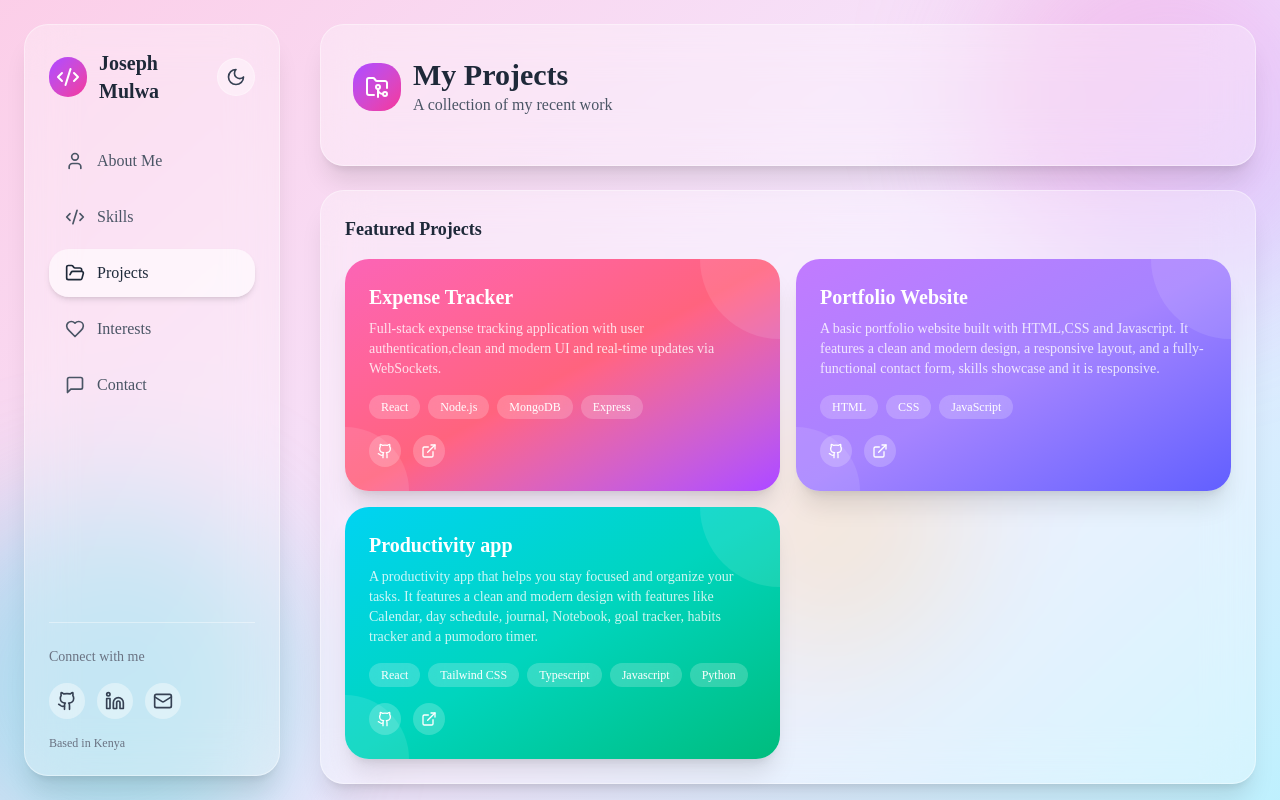
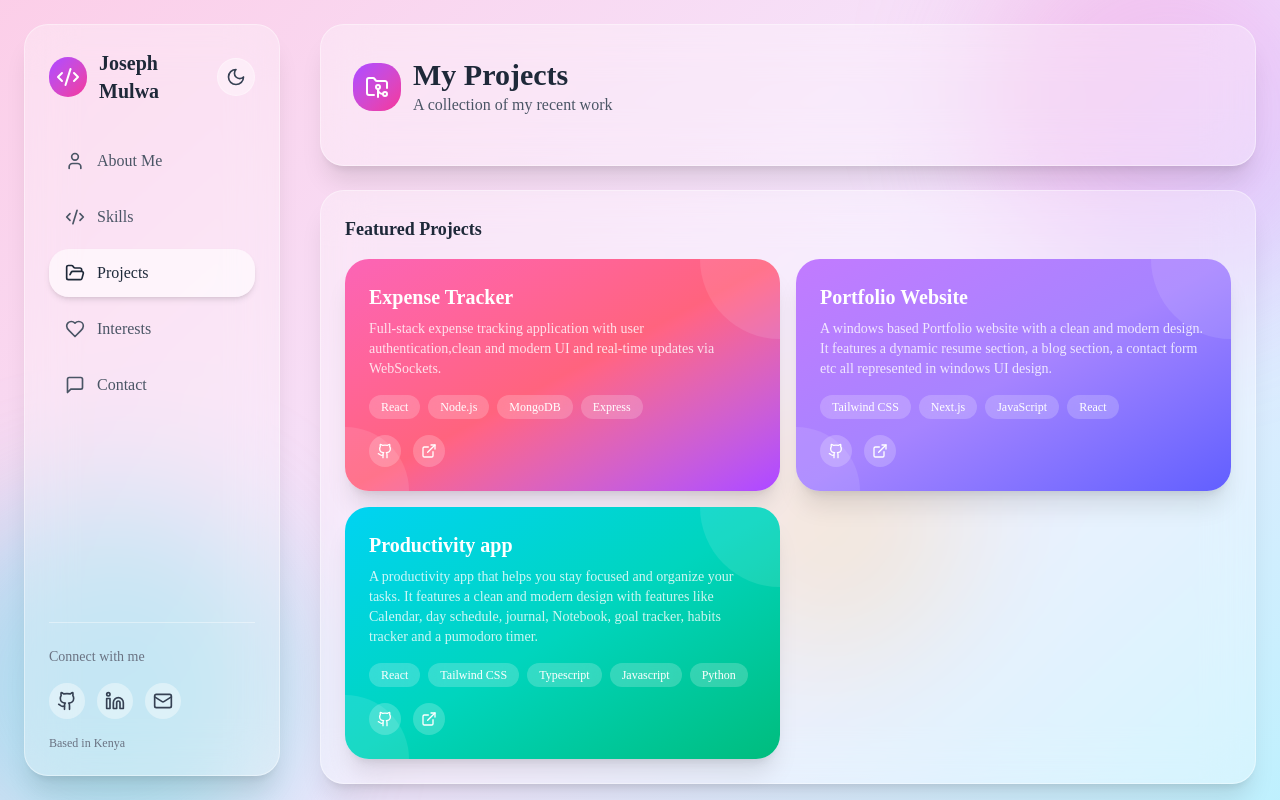
Before and after one commit to BYTECODENINJA/josephmulwa13, a Next.js app: page /josephmulwa13/projects in a window 1280 px wide. Shown: the top 800 px of the page. Built offline with nearby package versions, Linux system fonts and the light colour scheme; a web font is replaced by a local one.

Commit message:
Added a project

```diff
--- a/app/projects/page.tsx
+++ b/app/projects/page.tsx
@@ -15,11 +15,11 @@ const projects = [
   {
     title: "Portfolio Website",
     description:
-      "A basic portfolio website built with HTML,CSS and Javascript. It features a clean and modern design, a responsive layout, and a fully-functional contact form, skills showcase and it is responsive.",
-    tech: ["HTML", "CSS", "JavaScript"],
+      "A windows based Portfolio website with a clean and modern design. It features a dynamic resume section, a blog section, a contact form etc all represented in windows UI design.",
+    tech: ["Tailwind CSS", "Next.js", "JavaScript", "React"],
     gradient: "from-purple-400 via-violet-400 to-indigo-500",
-    github: "https://bytecodeninja.github.io/JosephMulwa",
-    live: "https://bytecodeninja.github.io/JosephMulwa/",
+    github: "https://github.com/BYTECODENINJA/WindowsPortfolio",
+    live: "https://windows-portfolio-ruby.vercel.app/",
     featured: true,
   },
   {
```
